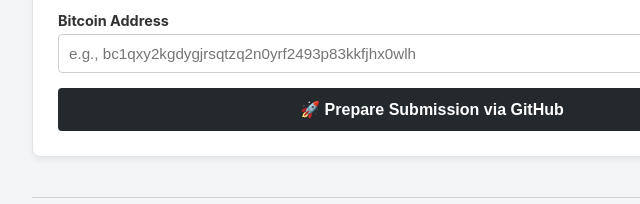
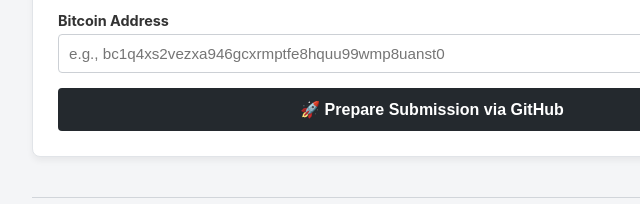
Before and after one commit to TheButterZone/thebutterzone.github.io, a plain HTML site: page index.html in a window 1280 px wide. Shown: the part 337-541 px from the top of the page, 208-848 px from the left. Drawn offline with Linux system fonts and the light colour scheme.

Commit message:
Update index.html
changed btc placeholder address to developer's, not one ChatGPT scraped from internet

```diff
--- a/index.html
+++ b/index.html
@@ -124,7 +124,7 @@
             <input
                 type="text"
                 id="web_btc"
-                placeholder="e.g., bc1qxy2kgdygjrsqtzq2n0yrf2493p83kkfjhx0wlh"
+                placeholder="e.g., bc1q4xs2vezxa946gcxrmptfe8hquu99wmp8uanst0"
                 pattern="^(1[a-km-zA-HJ-NP-Z1-9]{25,34}|3[a-km-zA-HJ-NP-Z1-9]{25,34}|bc1[a-zA-Z0-9]{25,39}|bc1[qpzry9x8gf2tvdw0s3jn54khce6mua7l]{39,59})$"
                 title="Please enter a valid Legacy (1...), Nested SegWit (3...), or Native SegWit (bc1...) Bitcoin address."
                 required
```
